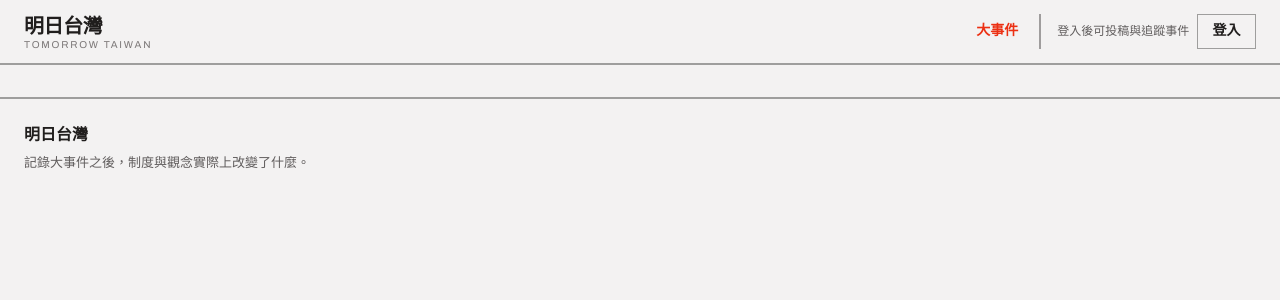
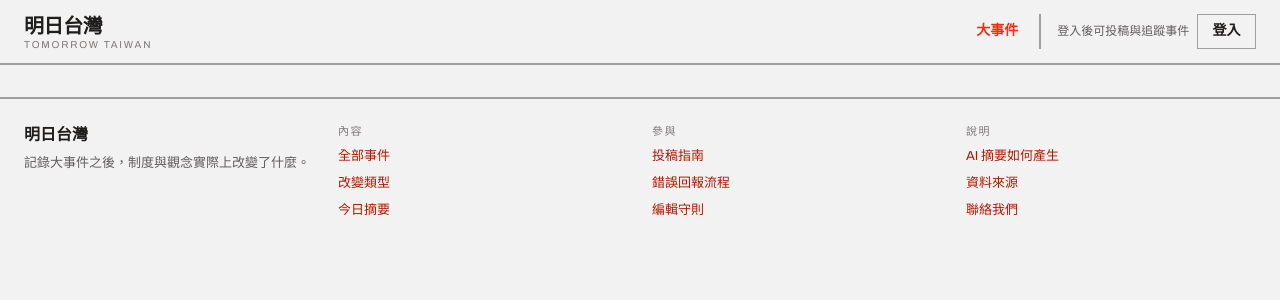
Before and after one commit to danielyc0304/tomorrow-taiwan, a Next.js app: page / in a window 1280 px wide. Shown: the top 300 px of the page. Built offline with nearby package versions, Linux system fonts and the light colour scheme.

Commit message:
feat(links): add `Links` component to `Footer` component
Modify styles of `a` tag in `styles.css`.

Refs: TT-15

```diff
--- a/app/styles.css
+++ b/app/styles.css
@@ -135,8 +135,11 @@ p {
   margin: 0 0 var(--space-3);
 }
 a {
+  color: var(--color-accent-700);
+  text-decoration: none;
+}
+a:hover {
   color: var(--color-accent);
-  text-underline-offset: 3px;
 }
 img {
   display: block;
--- a/components/footer/footer.tsx
+++ b/components/footer/footer.tsx
@@ -1,10 +1,46 @@
 import Brand from "./brand";
+import Links from "./links";
+
+const links: { category: string; items: { label: string; href: string }[] }[] =
+  [
+    {
+      category: "內容",
+      items: [
+        { label: "全部事件", href: "/1" },
+        { label: "改變類型", href: "/2" },
+        { label: "今日摘要", href: "/3" },
+      ],
+    },
+    {
+      category: "參與",
+      items: [
+        { label: "投稿指南", href: "/4" },
+        { label: "錯誤回報流程", href: "/5" },
+        { label: "編輯守則", href: "/6" },
+      ],
+    },
+    {
+      category: "說明",
+      items: [
+        { label: "AI 摘要如何產生", href: "/7" },
+        { label: "資料來源", href: "/8" },
+        { label: "聯絡我們", href: "/9" },
+      ],
+    },
+  ];
 
 export default function Footer() {
   return (
     <footer className="mt-8 border-t-2 border-t-divider">
       <div className="mx-auto grid max-w-7xl grid-cols-4 gap-6 p-6 text-[13px] text-neutral-700">
         <Brand />
+        {links.map((linkGroup) => (
+          <Links
+            key={linkGroup.category}
+            category={linkGroup.category}
+            items={linkGroup.items}
+          />
+        ))}
       </div>
     </footer>
   );
--- /dev/null
+++ b/components/footer/links.tsx
@@ -0,0 +1,20 @@
+import Link from "next/link";
+
+interface LinksProps {
+  category: string;
+  items: { label: string; href: string }[];
+}
+export default function Links({ category, items }: LinksProps) {
+  return (
+    <div className="flex flex-col gap-1.5">
+      <span className="text-[11px] tracking-[0.14em] text-neutral-600 uppercase">
+        {category}
+      </span>
+      {items.map((item) => (
+        <Link key={item.href} href={item.href}>
+          {item.label}
+        </Link>
+      ))}
+    </div>
+  );
+}
```
